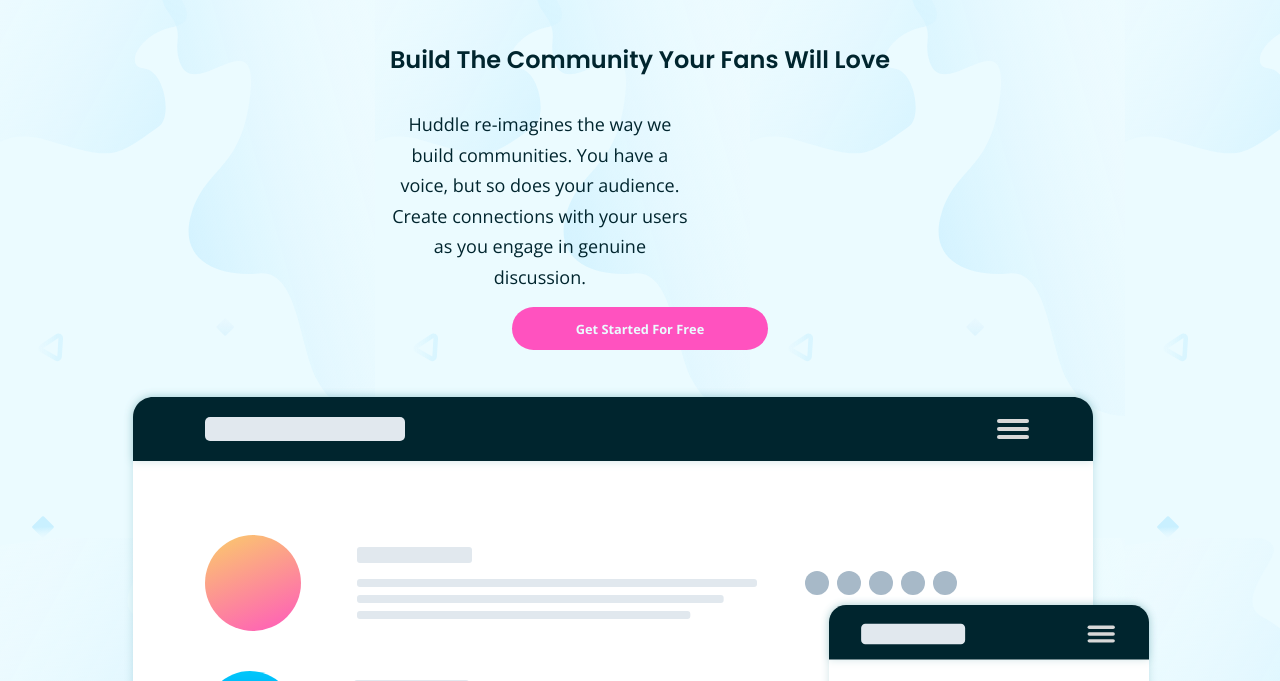
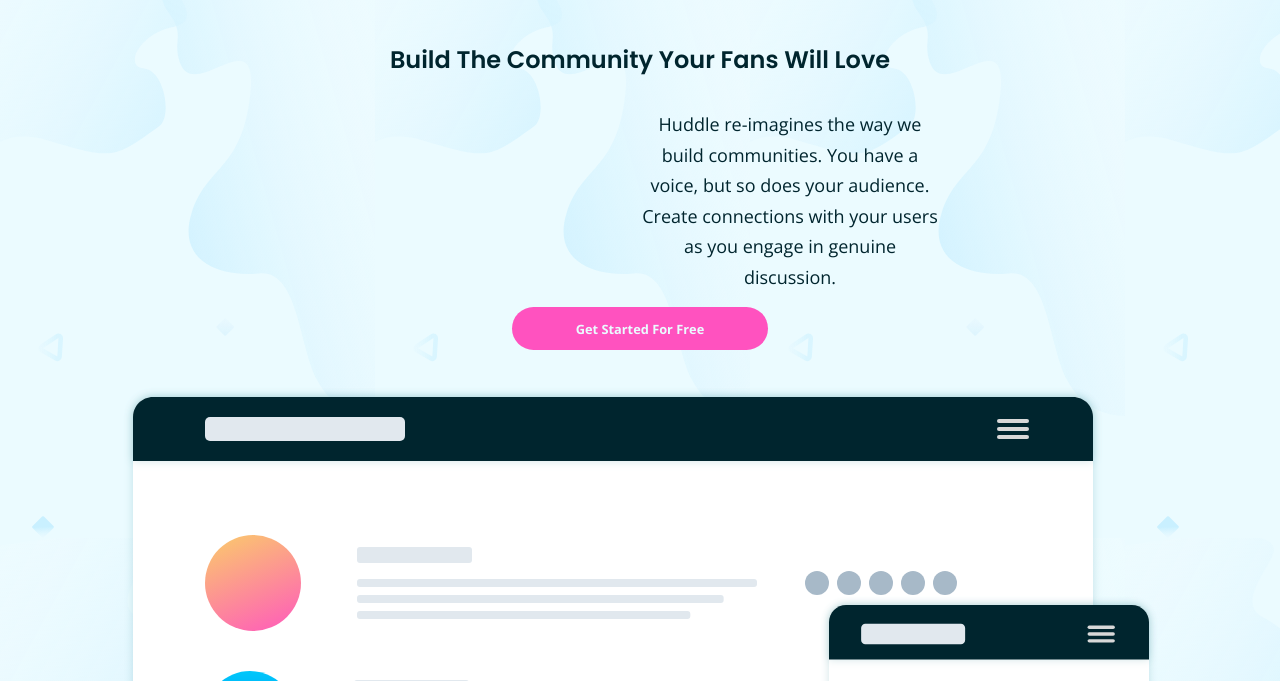
Before and after one commit to timmy3000/responsive-landing-page, a plain HTML site: page index.html in a window 1280 px wide. Shown: the part 119-800 px from the top of the page. Drawn offline with nearby package versions, Linux system fonts and the light colour scheme.

Commit message:
Update files

```diff
--- a/style.css
+++ b/style.css
@@ -90,6 +90,8 @@
     overflow-wrap: break-word;
     margin-bottom: 1.5rem;
     text-align: center;
+    margin-left: 50%;
+    margin-right: 50%;
 }
 
 .get {
```
